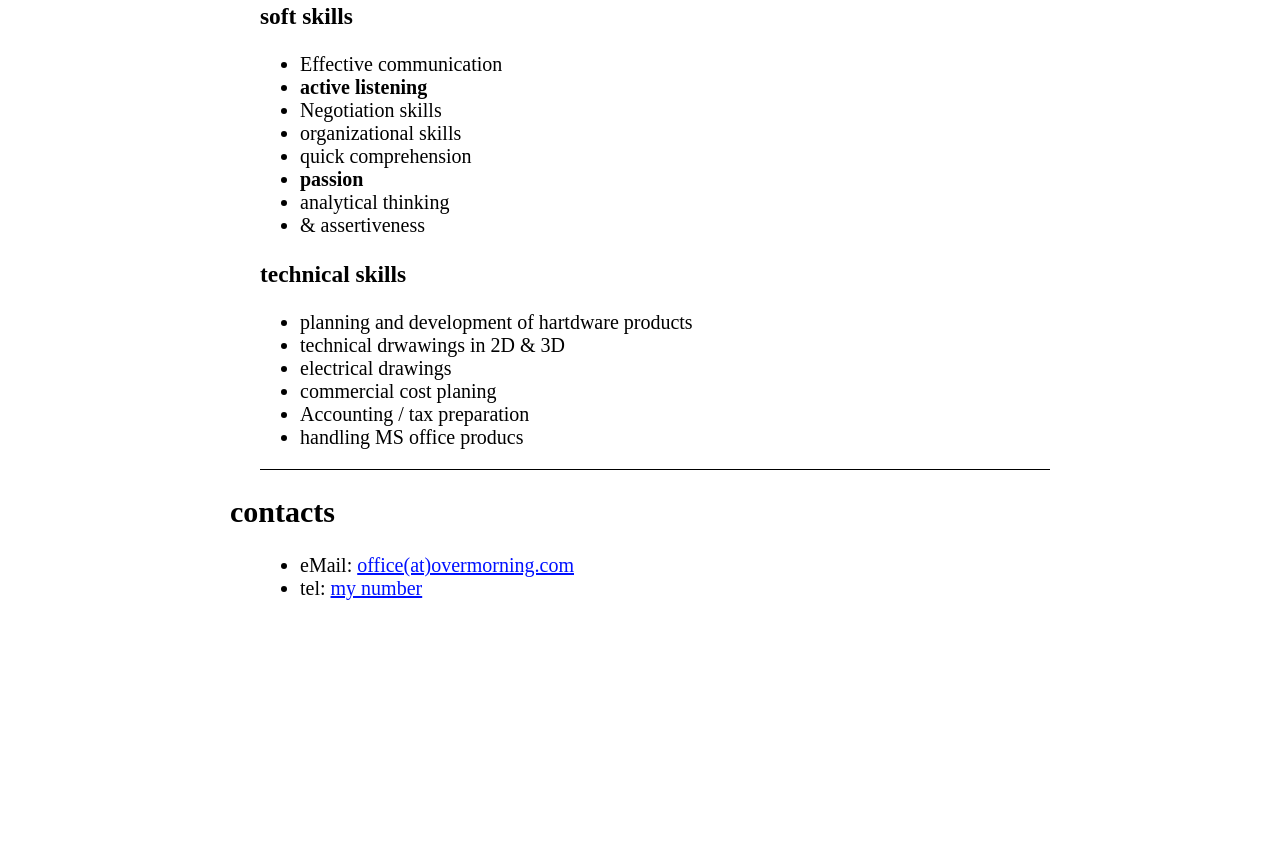
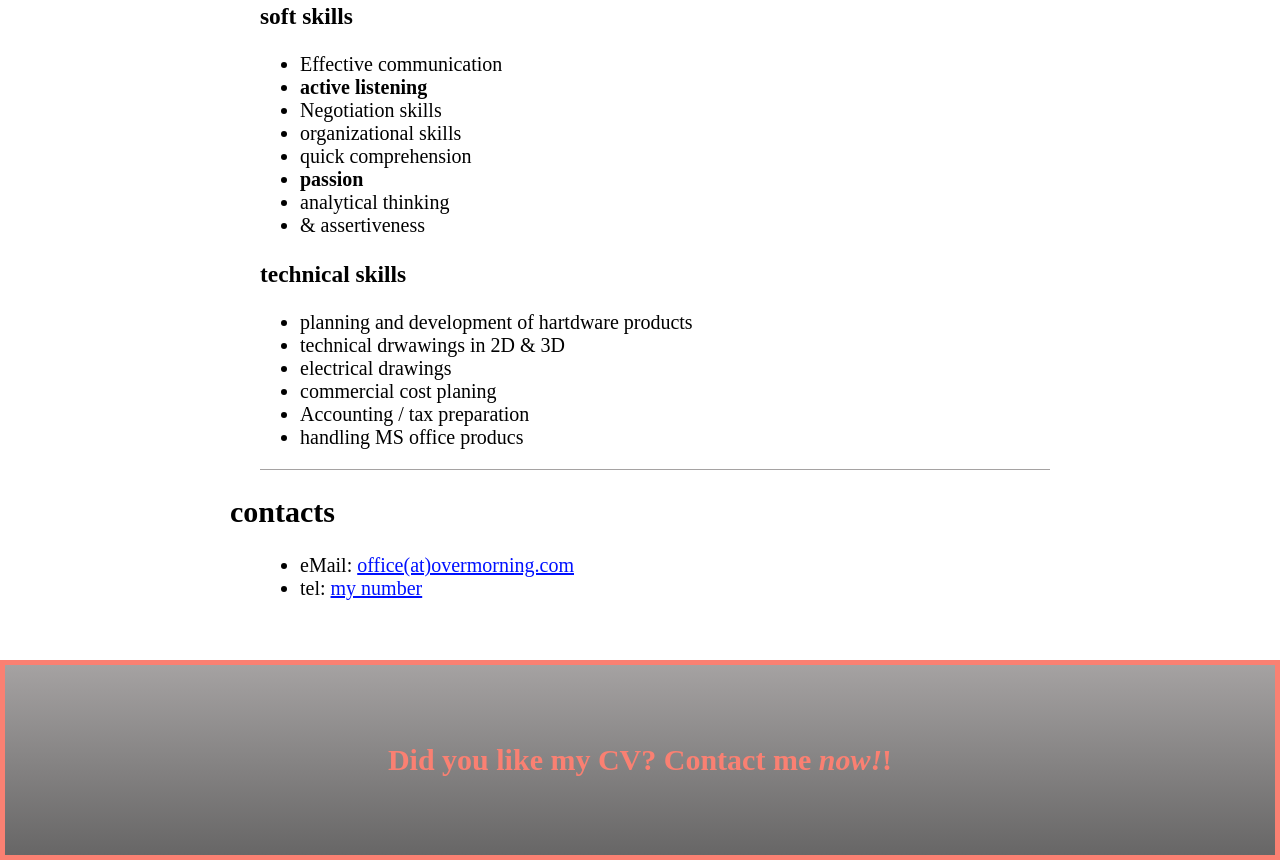
Before and after one commit to Jeffrey-BER/003-cv-setup, a plain HTML site: page index.html in a window 1280 px wide. Shown: the part 1292-2152 px from the top of the page. Before the commit the page ends 1957 px from the top, so only its background shows below. Drawn offline with nearby package versions, Linux system fonts and the light colour scheme.

Commit message:
Task Background Not pretty! Fixed later

```diff
--- a/index.html
+++ b/index.html
@@ -4,6 +4,8 @@
 
 <head>
     <meta charset="UTF-8">
+    <!--Important for scalability in regards to resolution for smartphone -->
+    <!---->
     <meta name="viewport" content="width=device-width, initial-scale=1.0">
     <meta name="description" content="This is the CV of Aaron Schwaegerl">
     <meta name="author" content="Aaron Schwaegerl">
@@ -106,9 +108,13 @@
                 </ul>
             </Section>
         </article>
+    </main>
 
-        <h2></h2>
-    </main>
+    <footer>
+        <article class="footer-text">
+            <h2>Did you like my CV? Contact me <i>now!</i>!</h2>
+        </article>
+    </footer>
 
 </body>
 
--- a/style.css
+++ b/style.css
@@ -12,6 +12,18 @@ html {
 
 body {
   margin: 0rem;
+}
+
+.footer-text {
+  display: flex;
+  align-items: center;
+  justify-content: center;
+  _width: auto;
+  height: 200px;
+  color: salmon;
+  background-color: #6d6d6d;
+  border: 5px solid salmon;
+  background-image: linear-gradient(rgba(165, 162, 162, 1), rgb(103, 102, 102));
 }
 
 .hire-me {
@@ -60,7 +72,9 @@ body {
   .navigation-header {
     flex-direction: row;
     justify-content: center;
+    gap: 1.5rem;
   }
+
   .header-first-job,
   .header-secound-job {
     flex-direction: row;
@@ -84,6 +98,7 @@ body {
   .navigation-header {
     flex-direction: row;
     justify-content: center;
+    gap: 1.5rem;
   }
   .header-first-job {
     flex-direction: row;
@@ -104,7 +119,7 @@ body {
 .header {
   padding: 3rem 1rem;
   text-align: center;
-  background-color: rgb(165, 162, 162);
+  background-image: linear-gradient(rgb(103, 102, 102), rgba(165, 162, 162, 1));
   position: relative;
   /*left: 1rem;*/
 }
@@ -147,13 +162,9 @@ main > * {
 
 /* Draw a line between all direct articles children of main except the first one */
 main article:not(:first-child) {
-  border-top: 0.07rem solid #000;
+  border-top: 0.07rem solid rgba(165, 162, 162, 1);
 }
 
-/* Adding spacing between all anchor nav elements except the last one  */
-nav a:not(:last-child) {
-  margin-right: 1.5rem;
-}
 /* Adds general color to all anchor elements */
 a {
   color: rgb(0, 17, 255);
```
